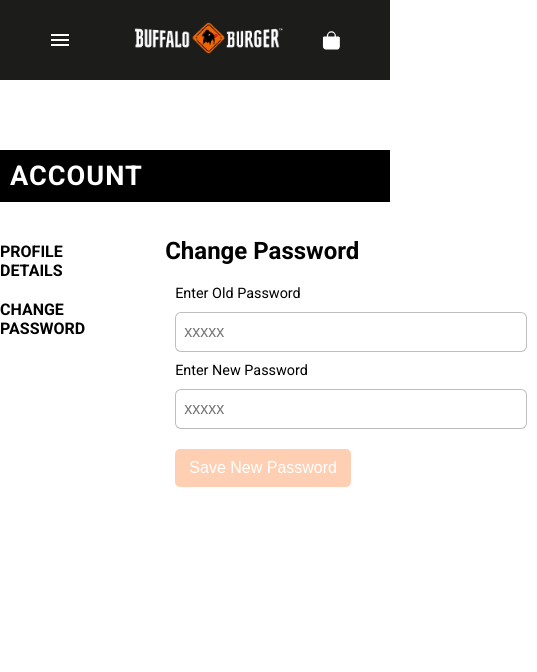
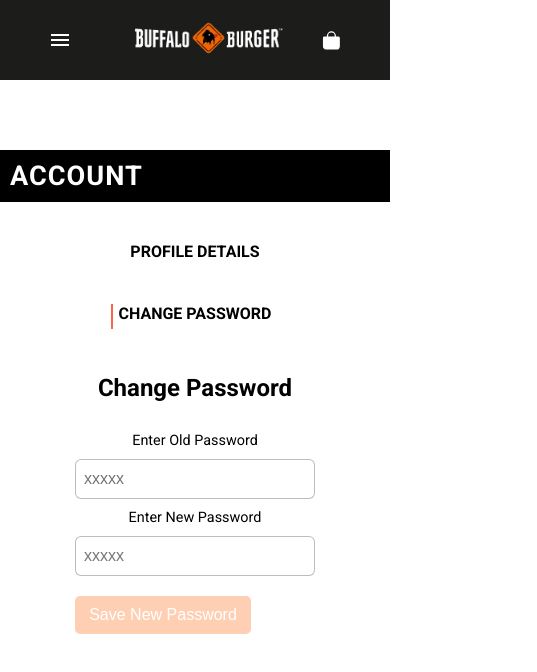
Before and after one commit to mohamedahmed21044/Fast-food, a React (Vite) app in the folder my-app/: page /profile/changepassword in a window 390 px wide. Shown: the top 672 px of the page, 537 px wide, since content can reach past the window. Built offline with nearby package versions, Linux system fonts and the light colour scheme.

Commit message:
last commit

```diff
--- a/my-app/src/components/CreatAc.jsx
+++ b/my-app/src/components/CreatAc.jsx
@@ -167,6 +167,7 @@ let [reg,setreg]=useState(false)
             <div  className="btn-two">
                 <button className={`${color?"change":""}`} type='Submitt' onClick={()=>change()}>creat an account</button>
             </div>
+            <div className='space'></div>
             <p className='span' >by continuing i agree to the     <span>Terms of service</span> and  <span>Privacy policy</span></p>
 
 
--- a/my-app/src/components/Sidebar.jsx
+++ b/my-app/src/components/Sidebar.jsx
@@ -37,10 +37,22 @@ const Sidebar = () => {
   return (
     <>
     <div className={`sidebar ${show ? "show":""}`} >
-          <h3>Login to unlock exclusive</h3>
-          <h4>Discount points and deals</h4>
-          <p onClick={()=>(setlogin(true),setshow(false))}>Login</p>
-          <p onClick={()=>(setcreat(true),setshow(false))}>Create an account</p>
+    {!localStorage.getItem("tokenn")&&!localStorage.getItem("token")&&!localStorage.getItem("newtoken")?
+    <div>
+        <h3>Login to unlock exclusive</h3>
+       <h4>Discount points and deals</h4>
+       <p onClick={()=>(setlogin(true),setshow(false))}>Login</p>
+       <p onClick={()=>(setcreat(true),setshow(false))}>Create an account</p>
+
+
+
+    </div>:""
+
+    }
+
+
+
+
           <div className="lang">
             <div className="frist">
           <FaEarthAsia />
--- a/my-app/src/styles/Card.scss
+++ b/my-app/src/styles/Card.scss
@@ -68,3 +68,24 @@
 
    height: 100%;
 }
+@media (max-width:850px) {
+    .photo-container{
+
+        .photo{
+            width: 100%;
+            height: 190px;
+            cursor: pointer;
+
+
+            img{
+                width: 100%;
+                height: 100%;
+
+            }
+        }
+
+    }
+
+
+
+}
--- a/my-app/src/styles/Footer.scss
+++ b/my-app/src/styles/Footer.scss
@@ -48,7 +48,8 @@ min-height: 310px;
         --tw-text-opacity: 1;
     color: rgb(255 95 0 / var(--tw-text-opacity));
     font-size: 2rem;
-    max-width: 50%;
+    max-width: 600px;
+    padding-inline-end: 20px;
     }
     p{
         font-size: 1.20rem;
@@ -268,12 +269,21 @@ min-height: 310px;
     display: flex;
     flex-direction: column;
     justify-content: center;
+    margin-inline:15px !important;
     h1{
-        font-size: 1.3rem ;
+        font-size: 1.5rem !important ;
+        max-width: 600px !important;
+        text-align: center;
+
+
 
     }
     p{
         font-size: 1rem !important;
+        text-align: center ;
+        max-width: 600px !important;
+        margin-inline:15px !important;
+
 
     }
    }
--- a/my-app/src/styles/Form.scss
+++ b/my-app/src/styles/Form.scss
@@ -10,7 +10,7 @@ section{
 .form-container{
     background-color: white;
     max-width: 800px;
-    min-height: 50vh;
+    min-height: 55vh;
     margin:100px  auto;
     text-align: center;
     border-radius: 15px;
@@ -161,6 +161,10 @@ section{
    }
 
     }
+    .space{
+        width: 50px;
+        height: 5vh;
+    }
     .btn-two{
         margin-top: 30px;
         margin-bottom: 15px;
@@ -225,16 +229,17 @@ section{
         margin-bottom: 20px;
     }
   }
-  @media(max-width:900px){
+  @media(max-width:1000px){
     .form-container{
         width: 330px;
-        min-height: 55vh;
+        min-height: 50vh !important ;
 
 
         form{
 
             button{
-                width: 300px;
+                width: 250px;
+
 
             }
         }
--- a/my-app/src/styles/Order.scss
+++ b/my-app/src/styles/Order.scss
@@ -106,8 +106,8 @@ background-color:red;
         align-items: center;
         justify-content: space-between;
         flex-direction: column;
-        gap: 2rem;
-        margin-bottom: 60px;
+        margin-bottom: 60px !important;
+        gap: 1.1rem !important;
        .left{
         .inf{
             h4{
@@ -124,3 +124,34 @@ background-color:red;
        }
 
  }
+ @media (max-width:600px) {
+
+.items{
+   padding-top: 80px;
+   margin-inline-start: 50px !important;
+   max-width: 600px;
+   display: flex;
+   flex-direction: column;
+   justify-content: flex-start;
+   align-items: center;
+
+
+   h3{
+    font-size: 2rem;
+    text-transform: capitalize;
+    margin-bottom: 20px;
+    text-align: center;
+   }
+   .footer{
+    .btns1{
+        width: 15rem !important;
+    }
+    .btns2{
+        width: 15rem !important;
+    }
+
+   }
+
+
+ }
+}
--- a/my-app/src/styles/Profile.scss
+++ b/my-app/src/styles/Profile.scss
@@ -313,3 +313,67 @@
         left: 35%;
     }
 }
+@media (max-width:850px) {
+    .profile-container{
+        display: flex;
+       flex-direction: column;
+        align-items: center;
+        gap: 1rem;
+
+
+    }
+    .headlines{
+        display: flex;
+        flex-direction: column;
+        align-items: center;
+        justify-content: center;
+        gap: 3px;
+    }
+    .profile-details{
+       text-align: center;
+    }
+    .fullname{
+        input{
+            width: 20rem;
+            text-align: center;
+        }
+    }
+    .e-mail{
+        input{
+            width: 20rem;
+            text-align: center;
+        }
+    }
+    .phone-numbers{
+      display: flex;
+      flex-direction: column;
+      align-items: center;
+    }
+    .password-container{
+        text-align: center;
+    }
+    .old-password{
+       display: flex;
+       flex-direction: column;
+       align-items: center;
+       input{
+
+        width: 15rem !important;
+       }
+    }
+    .new-password{
+        display: flex;
+        flex-direction: column;
+        align-items: center;
+        input{
+
+         width: 15rem !important;
+        }
+
+    }
+
+
+
+
+
+}
```
